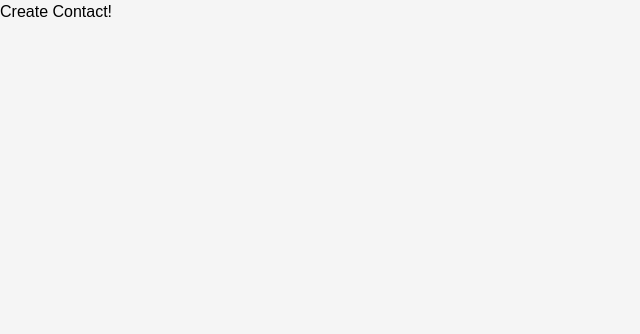
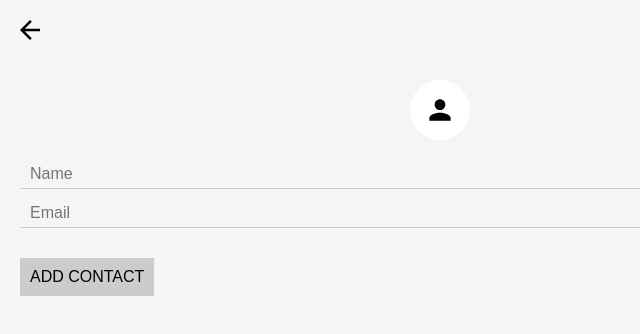
Before and after one commit to dhamijavarun/clark-kent, a React (Create React App) app in the folder contact_react/: page /create in a window 1280 px wide. Shown: the top 334 px of the page, without its empty margins (0-640 px from the left). Built offline with nearby package versions, Linux system fonts and the light colour scheme; no server answers.

Commit message:
Build form to create new contacts

```diff
--- a/contact_react/src/CreateContact.js
+++ b/contact_react/src/CreateContact.js
@@ -1,10 +1,23 @@
 import React, {Component} from 'react';
+import {Link} from 'react-router-dom';
+import ImageInput from './ImageInput';
 
 class CreateContact extends Component {
     render() {
         return(
             <div>
-                Create Contact!
+                <Link className="close-create-contact" to="/" >Close</Link>
+                <form className="create-contact-form">
+                    <ImageInput
+                    className="create-contact-avatar-input"
+                    name="avatarURL"
+                    maxHeight = {64}/>
+                </form>
+                <div className="create-contact-details">
+                    <input type="text" name="name" placeholder="Name" />
+                    <input type="text" name="email" placeholder="Email" />
+                    <button>Add Contact</button>
+                </div>
             </div>
         )
     }
```
